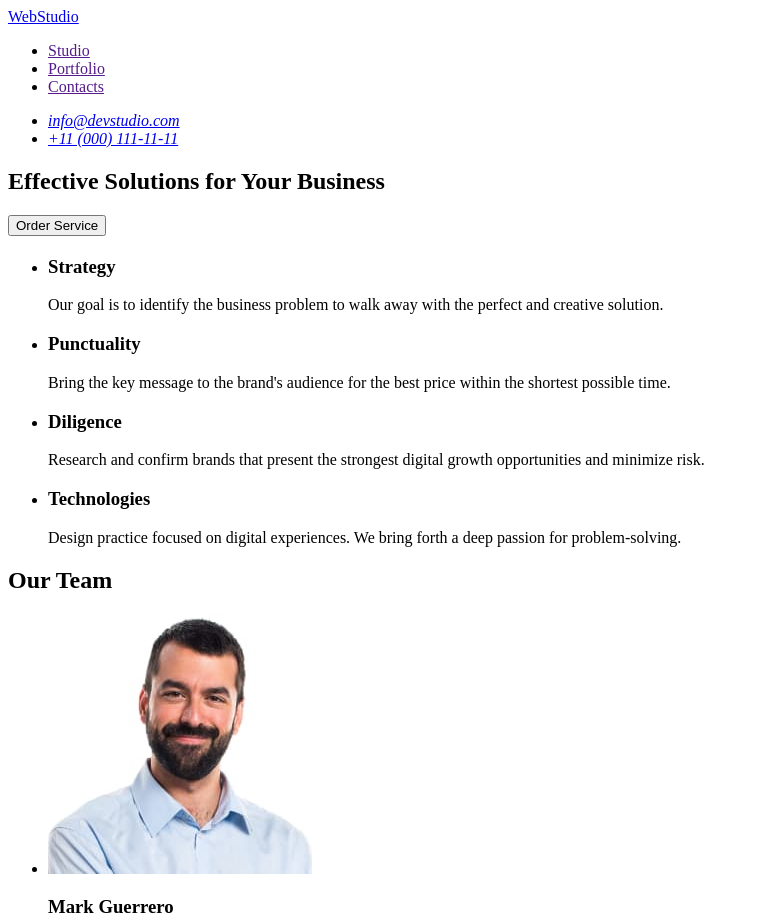
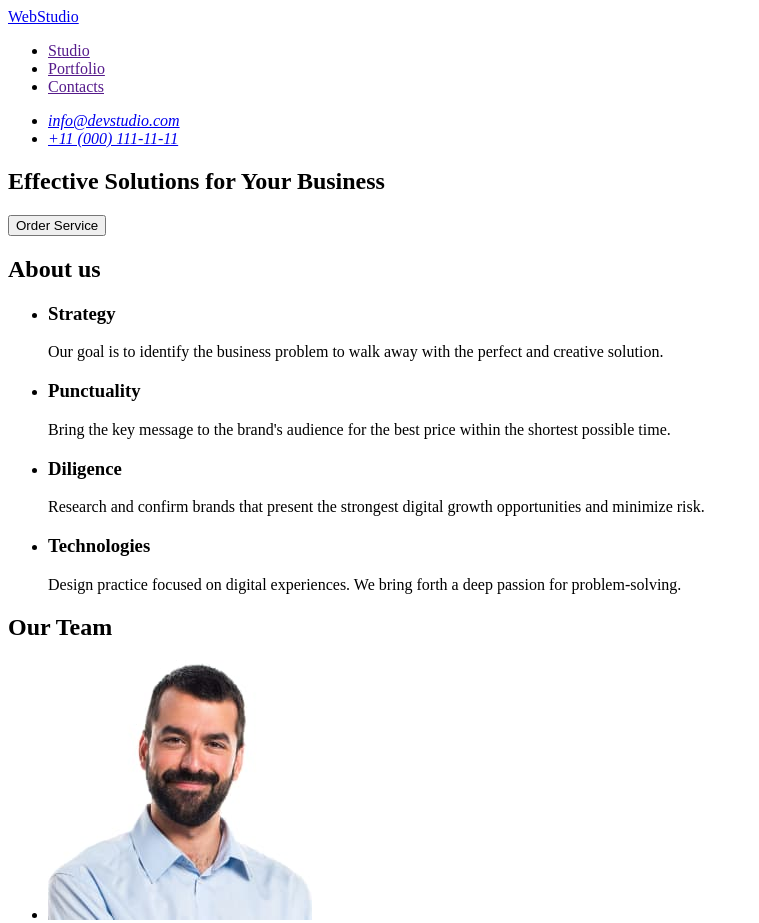
Before and after one commit to NastyaTron/goit-markup-hw-01, a plain HTML site: page index.html in a window 1280 px wide. Shown: the top 923 px of the page, without its empty margins (0-759 px from the left). Drawn offline with Linux system fonts and the light colour scheme.

Commit message:
Update index.html

```diff
--- a/index.html
+++ b/index.html
@@ -30,7 +30,7 @@
       </section>
 
       <section>
-        <h2></h2>
+        <h2>About us</h2>
         <ul>
           <li>
             <h3>Strategy</h3>
```
